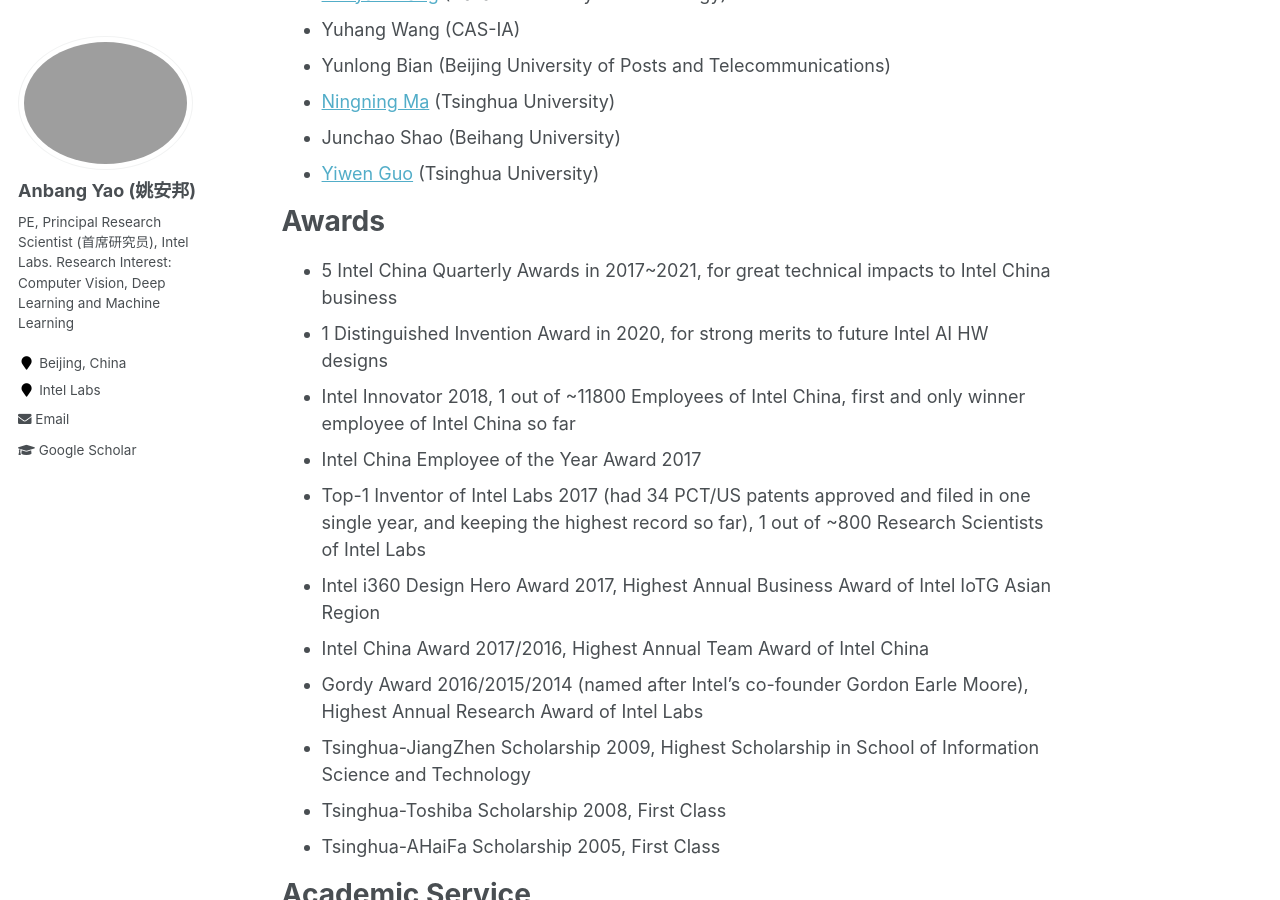
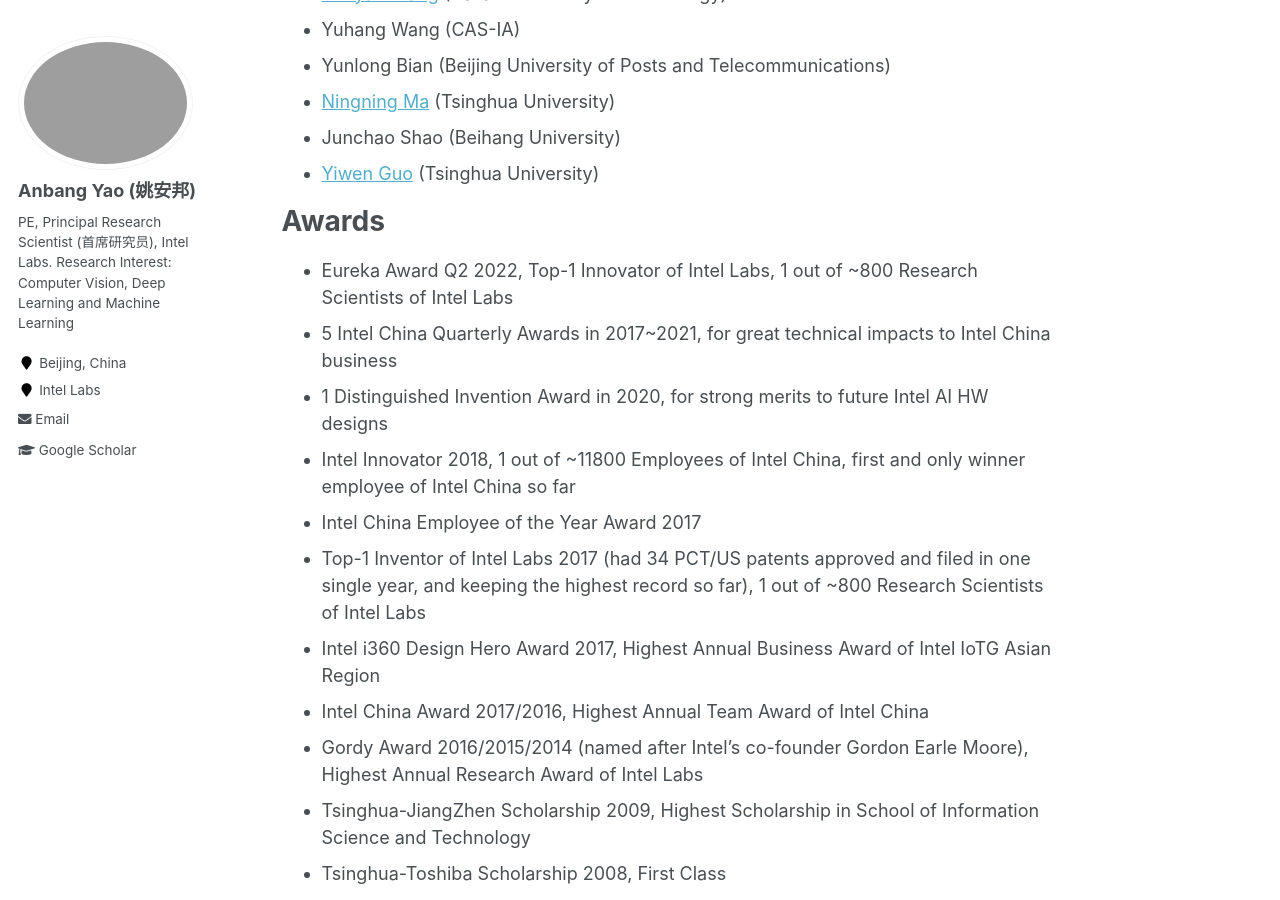
Before and after one commit to YaoAnbang/YaoAnbang.github.io, a Jekyll site: the page built from _pages/about.md, in a window 1280 px wide and 900 px high, scrolled down 7254 px. Built offline with Jekyll 4.4.1, drawn with Linux system fonts in a browser that asks for light colours.

Commit message:
Update about.md

```diff
--- a/_pages/about.md
+++ b/_pages/about.md
@@ -46,7 +46,7 @@
 
 **2022**
 <!-- <blockquote> -->
-+ Omni-Dimensional Dynamic Convolution.<br> Chao Li\*\+, Aojun Zhou and Anbang Yao\+\#.<br> Accepted to <em>**International Conference on Learning Representations (ICLR)**</em>, 2022 (<font color="Crimson">Spotlight</font>).<br> [<font color="DodgerBlue">[Paper]</font>](https://openreview.net/forum?id=DmpCfq6Mg39&referrer=%5BAuthor%20Console%5D(%2Fgroup%3Fid%3DICLR.cc%2F2022%2FConference%2FAuthors%23your-submissions)).[<font color="DodgerBlue">[Code will be coming soon]</font>](https://github.com/OSVAI/ODConv)).<br>
++ Omni-Dimensional Dynamic Convolution.<br> Chao Li\*\+, Aojun Zhou and Anbang Yao\+\#.<br> Accepted to <em>**International Conference on Learning Representations (ICLR)**</em>, 2022 (<font color="Crimson">Spotlight</font>).<br> [<font color="DodgerBlue">[Paper]</font>](https://openreview.net/forum?id=DmpCfq6Mg39&referrer=%5BAuthor%20Console%5D(%2Fgroup%3Fid%3DICLR.cc%2F2022%2FConference%2FAuthors%23your-submissions)).[<font color="DodgerBlue">[Code will be coming soon]</font>](https://github.com/OSVAI/ODConv).<br>
 <!--</blockquote> -->
 
 <!-- <blockquote> -->
@@ -140,6 +140,7 @@
 Awards
 =====
 
++ Eureka Award Q2 2022, Top-1 Innovator of Intel Labs, 1 out of ~800 Research Scientists of Intel Labs
 + 5 Intel China Quarterly Awards in 2017~2021, for great technical impacts to Intel China business
 + 1 Distinguished Invention Award in 2020, for strong merits to future Intel AI HW designs
 + Intel Innovator 2018, 1 out of ~11800 Employees of Intel China, first and only winner employee of Intel China so far
```
